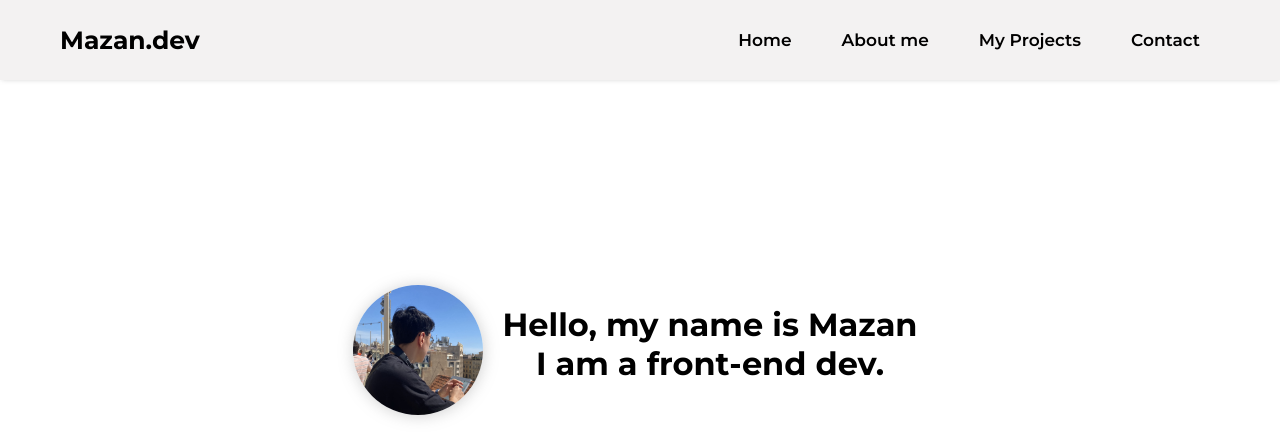
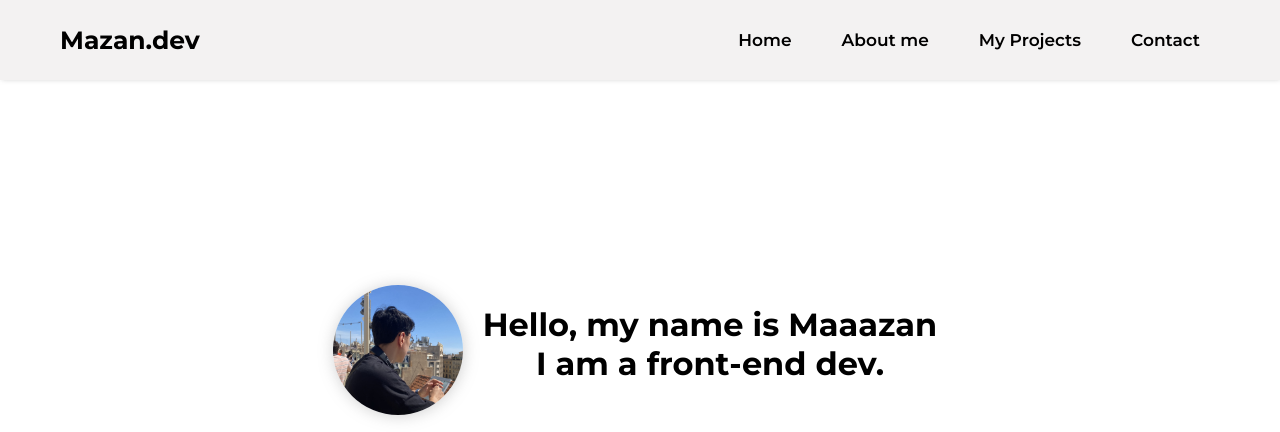
Before and after one commit to Straavv/portfolio, a plain HTML site: page index.html in a window 1280 px wide. Shown: the top 432 px of the page. Drawn offline with Linux system fonts and the light colour scheme.

Commit message:
whatever

```diff
--- a/index.html
+++ b/index.html
@@ -26,7 +26,7 @@
     <div class="profileColumnOne">
     <div class="profilePic"><img src="./images/avatar.png" alt=""></div>
     <div class="profileName">
-      <h1><span id="hello">Hello,</span> my name is Mazan<br>I am a front-end dev.</h1>
+      <h1><span id="hello">Hello,</span> my name is Maaazan<br>I am a front-end dev.</h1>
     </div>
     </div>
     <div class="profileRowOne">
```
